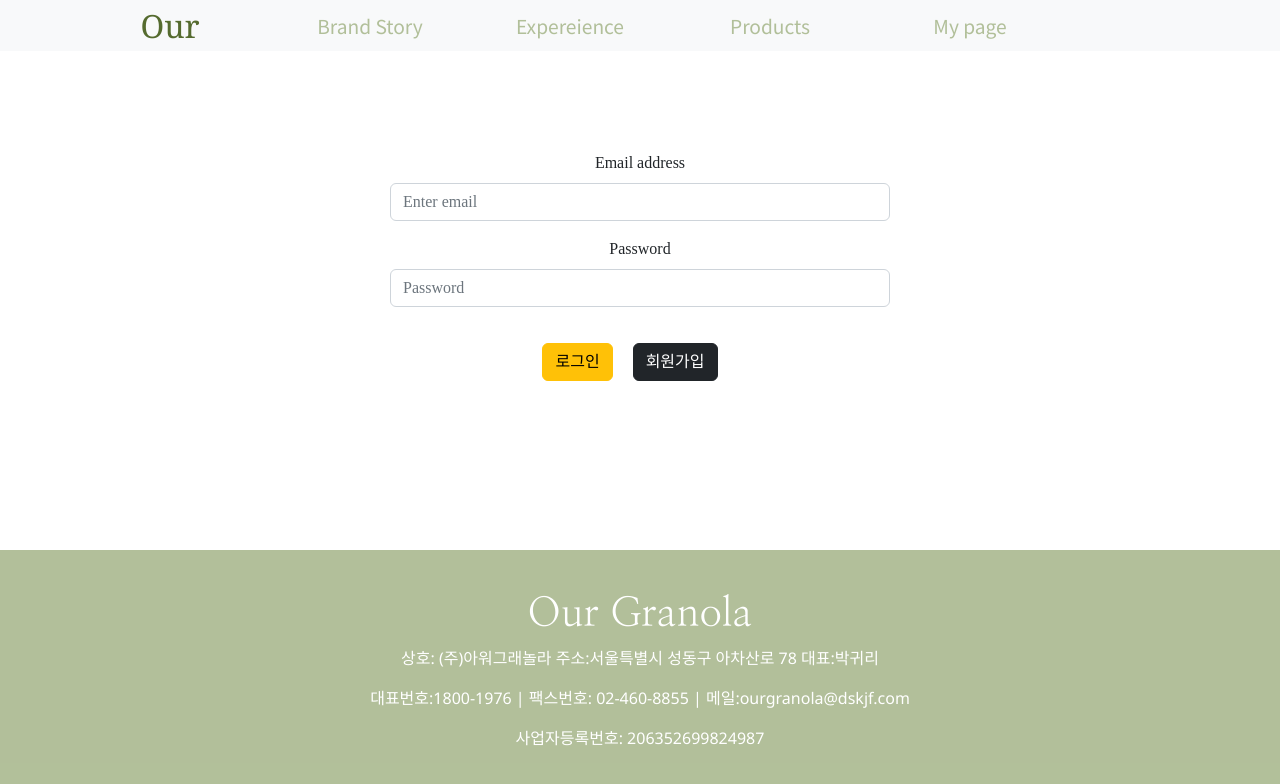
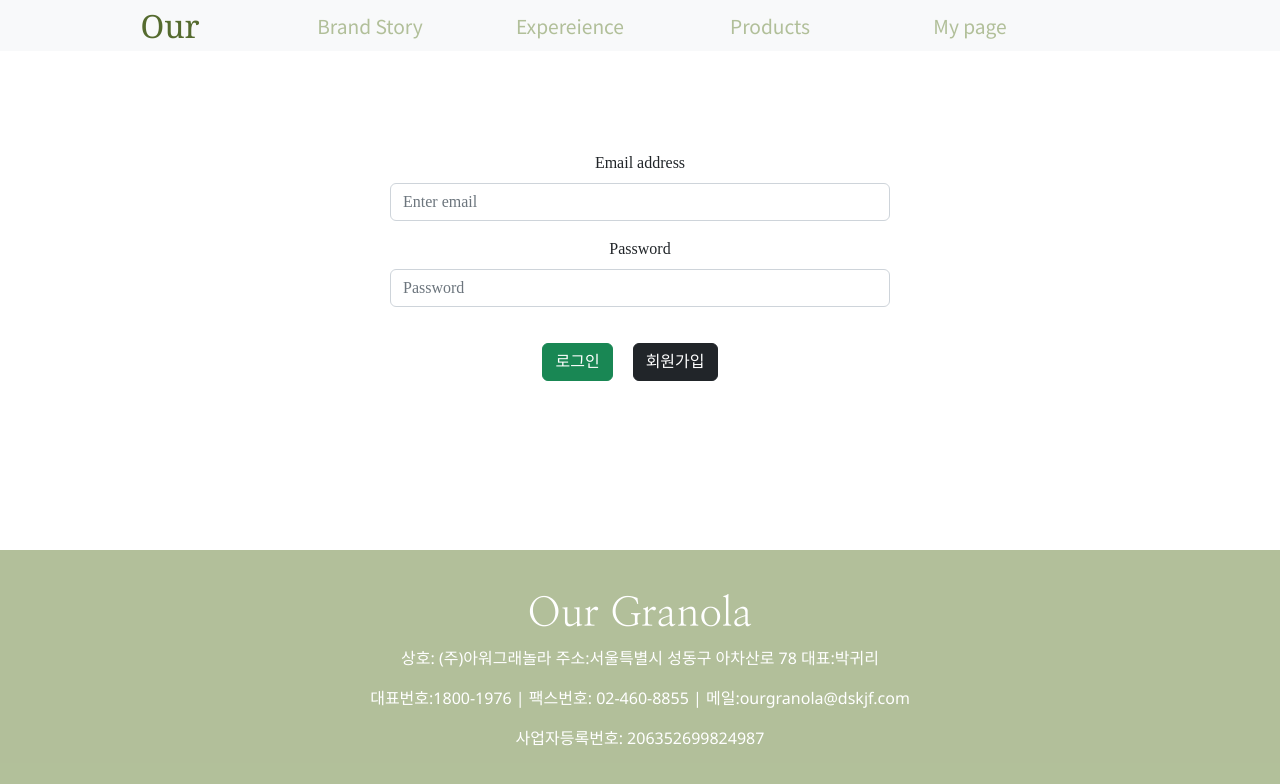
Before and after one commit to goniiii/project1, a React (Create React App) app: page /project1/mypage in a window 1280 px wide. Shown: the top 784 px of the page. Built offline with nearby package versions, Linux system fonts and the light colour scheme; a web font is replaced by a local one.

Commit message:
로그인 버튼 색상 수정

```diff
--- a/src/components/mypage.js
+++ b/src/components/mypage.js
@@ -22,7 +22,7 @@ function MyPage() {
         <Form.Group className="mb-3" controlId="formBasicCheckbox">
           {/* <Form.Check type="checkbox" label="Check me out" /> */}
         </Form.Group>
-        <Button variant="warning" type="submit">
+        <Button variant="success" type="submit">
           로그인
         </Button>
         <Button
```
